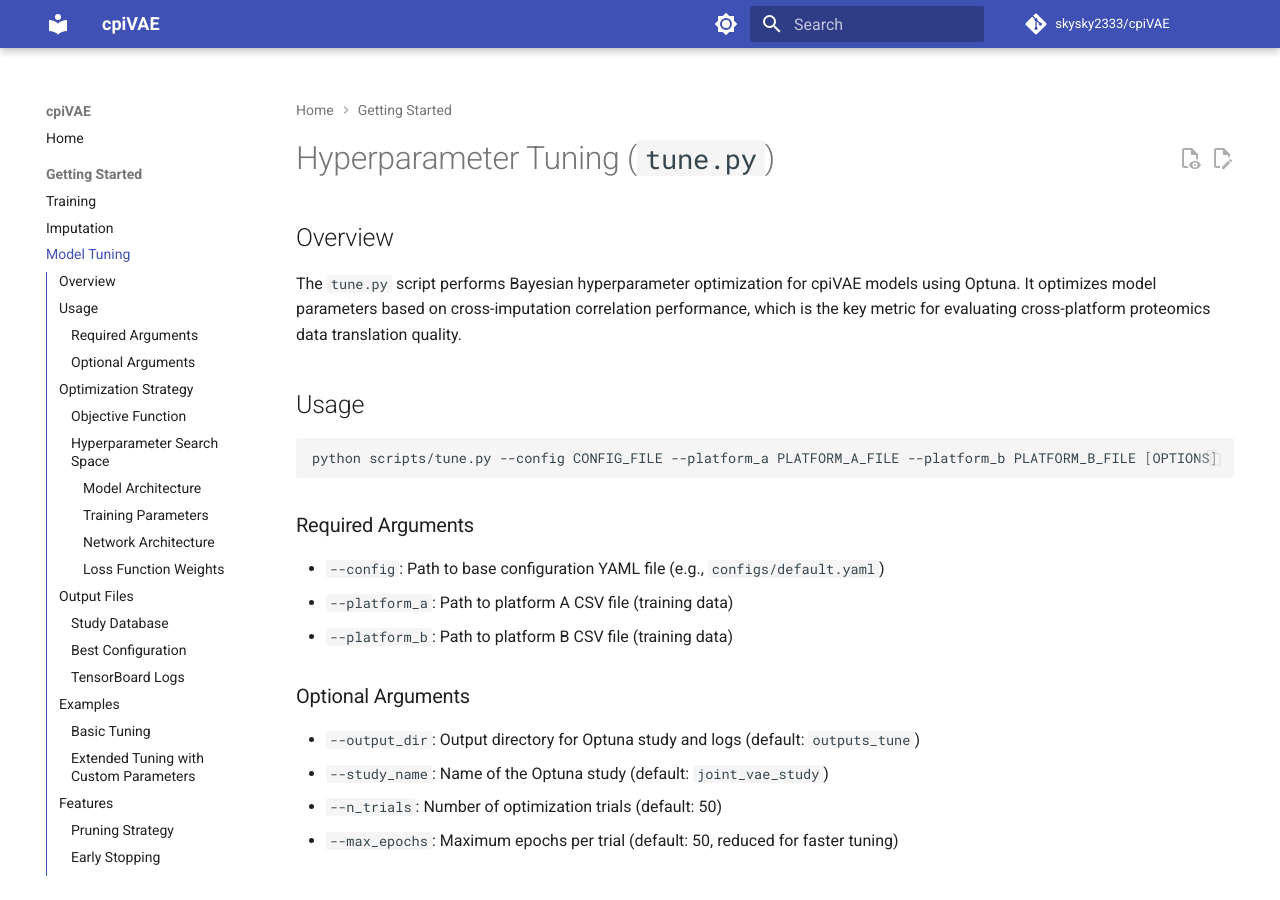
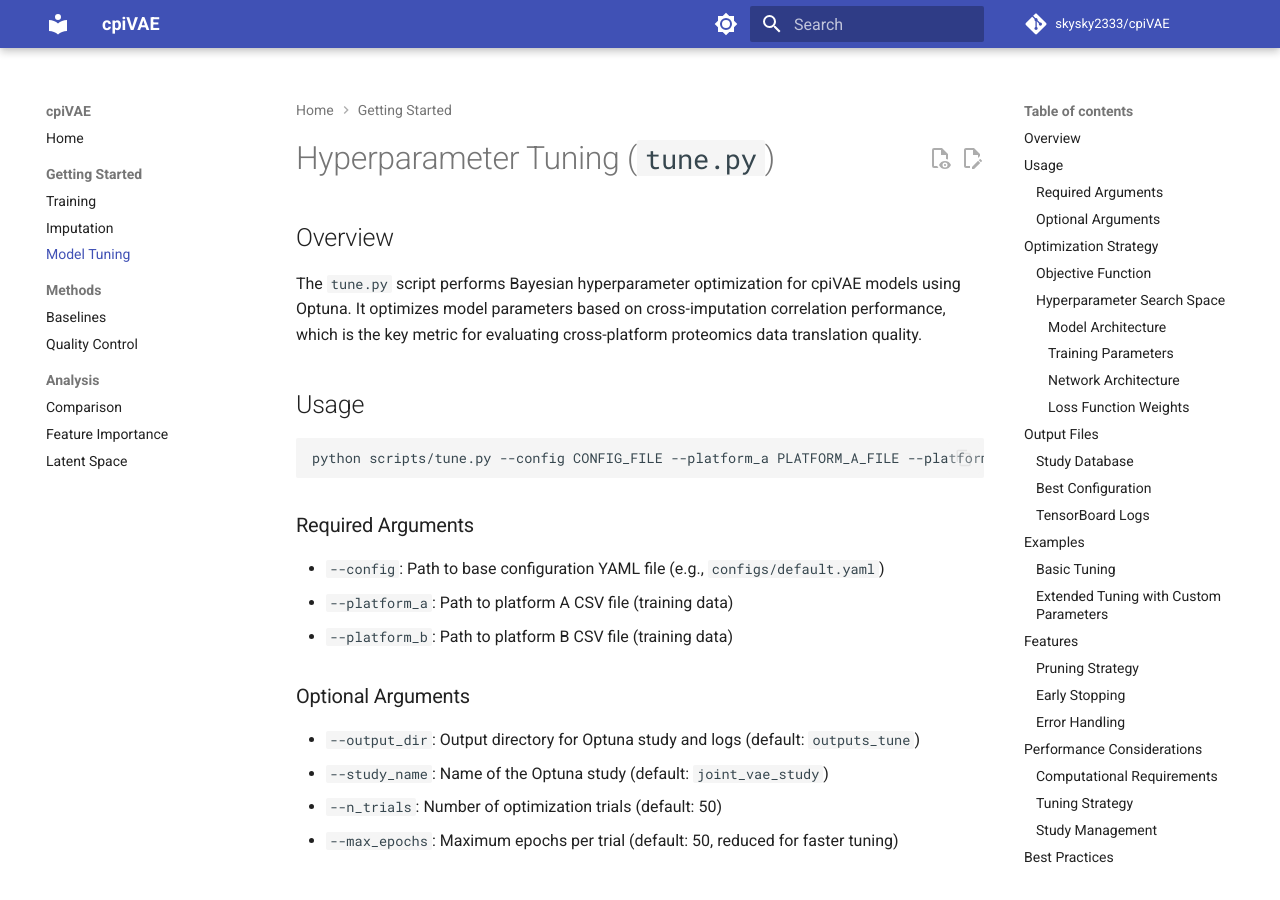
Before and after one commit to skysky2333/cpiVAE, an MkDocs documentation site: the page built from docs/tune.md, in a window 1280 px wide and 900 px high. Built offline with MkDocs 1.6.1 and Material for MkDocs 9.7.7, drawn with Linux system fonts in a browser that asks for light colours; comment, search, counter and statistics services are not loaded.

Commit message:
Update mkdocs

```diff
--- a/mkdocs.yml
+++ b/mkdocs.yml
@@ -27,7 +27,6 @@ theme:
         name: Switch to light mode
   features:
     - navigation.sections
-    - navigation.expand
     - navigation.path
     - navigation.top
     - navigation.instant
@@ -41,7 +40,6 @@ theme:
     - content.code.annotate
     - content.tabs.link
     - toc.follow
-    - toc.integrate
 
 plugins:
   - search:
@@ -54,11 +52,7 @@ markdown_extensions:
       pygments_lang_class: true
   - pymdownx.inlinehilite
   - pymdownx.snippets
-  - pymdownx.superfences:
-      custom_fences:
-        - name: mermaid
-          class: mermaid
-          format: !!python/name:pymdownx.superfences.fence_code_format
+  - pymdownx.superfences
   - admonition
   - pymdownx.details
   - pymdownx.tabbed:
@@ -72,9 +66,7 @@ markdown_extensions:
   - pymdownx.keys
   - pymdownx.mark
   - pymdownx.tilde
-  - pymdownx.emoji:
-      emoji_index: !!python/name:material.extensions.emoji.twemoji
-      emoji_generator: !!python/name:material.extensions.emoji.to_svg
+  - pymdownx.emoji
   - def_list
   - pymdownx.tasklist:
       custom_checkbox: true
```
